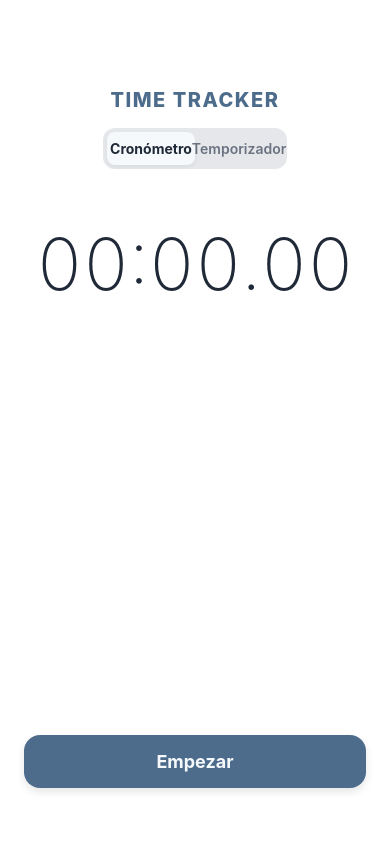
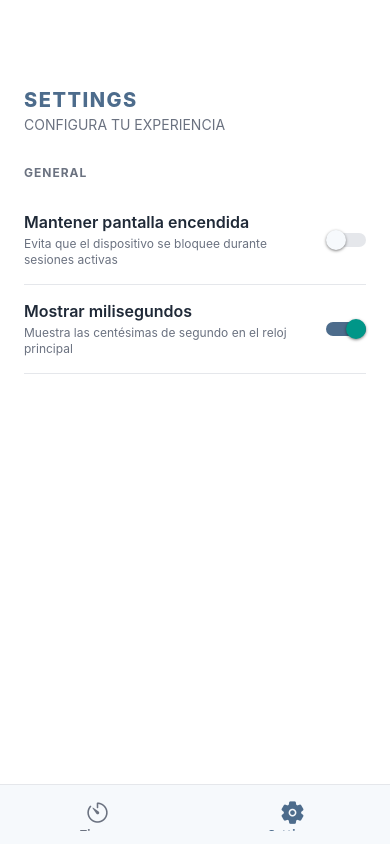
Before and after one commit to JaiRB19/TimeTrackerApp, a React Native app: screen /Settings in a window 390 px wide. Built offline with nearby package versions, Linux system fonts and the light colour scheme.

Commit message:
Settings Module

```diff
--- a/App.tsx
+++ b/App.tsx
@@ -1,22 +1,42 @@
+import React from 'react';
+import { View, ActivityIndicator, StyleSheet } from 'react-native';
 import { StatusBar } from 'expo-status-bar';
-import { StyleSheet, Text, View } from 'react-native';
-import HomeScreen from './src/screens/HomeScreen';
+import { NavigationContainer } from '@react-navigation/native';
+import AppNavigator from './src/navigation/AppNavigator';
+import { SettingsProvider, useSettings } from './src/hooks/useSettings';
+import { COLORS } from './src/constants/theme';
+
+
+function RootNavigation() {
+  const { isLoading } = useSettings();
+
+  if (isLoading) {
+    return (
+      <View style={styles.loadingContainer}>
+        <ActivityIndicator size="large" color={COLORS.primary} />
+      </View>
+    );
+  }
+
+  return <AppNavigator />;
+}
 
 export default function App() {
   return (
-    <>
-      {/* El estilo "light" hace que la hora y batería del celular se vean blancas sobre tu fondo oscuro */}
-      <StatusBar style="light" />
-      <HomeScreen />
-    </>
+    <SettingsProvider>
+      <NavigationContainer>
+        <StatusBar style="dark" />
+        <RootNavigation />
+      </NavigationContainer>
+    </SettingsProvider>
   );
 }
 
 const styles = StyleSheet.create({
-  container: {
+  loadingContainer: {
     flex: 1,
-    backgroundColor: '#fff',
+    backgroundColor: COLORS.background,
+    justifyContent: 'center',
     alignItems: 'center',
-    justifyContent: 'center',
   },
 });
--- /dev/null
+++ b/src/hooks/useSettings.tsx
@@ -0,0 +1,75 @@
+import React, { createContext, useContext, useState, useEffect, ReactNode } from 'react';
+import { activateKeepAwakeAsync, deactivateKeepAwake } from 'expo-keep-awake';
+import AsyncStorage from '@react-native-async-storage/async-storage';
+
+interface SettingsContextData {
+  keepAwake: boolean;
+  toggleKeepAwake: (value: boolean) => void;
+  showMs: boolean;
+  toggleShowMs: (value: boolean) => void;
+  isLoading: boolean; // Útil para no mostrar la UI hasta que carguen los ajustes
+}
+
+const STORAGE_KEY = '@time_tracker_settings';
+const SettingsContext = createContext<SettingsContextData>({} as SettingsContextData);
+
+export const SettingsProvider = ({ children }: { children: ReactNode }) => {
+  const [keepAwake, setKeepAwake] = useState(false);
+  const [showMs, setShowMs] = useState(true);
+  const [isLoading, setIsLoading] = useState(true);
+
+  // 1. Cargar ajustes al montar el componente
+  useEffect(() => {
+    const loadSettings = async () => {
+      try {
+        const savedSettings = await AsyncStorage.getItem(STORAGE_KEY);
+        if (savedSettings) {
+          const { keepAwake: savedKeepAwake, showMs: savedShowMs } = JSON.parse(savedSettings);
+          setKeepAwake(savedKeepAwake);
+          setShowMs(savedShowMs);
+        }
+      } catch (e) {
+        console.error("Error cargando ajustes", e);
+      } finally {
+        setIsLoading(false);
+      }
+    };
+
+    loadSettings();
+  }, []);
+
+  // 2. Guardar ajustes cada vez que cambien
+  useEffect(() => {
+    const saveSettings = async () => {
+      if (isLoading) return; // No guardar mientras se está cargando el estado inicial
+      try {
+        const settings = JSON.stringify({ keepAwake, showMs });
+        await AsyncStorage.setItem(STORAGE_KEY, settings);
+      } catch (e) {
+        console.error("Error guardando ajustes", e);
+      }
+    };
+
+    saveSettings();
+  }, [keepAwake, showMs, isLoading]);
+
+  // Manejo del hardware (Keep Awake)
+  useEffect(() => {
+    if (keepAwake) {
+      activateKeepAwakeAsync();
+    } else {
+      deactivateKeepAwake();
+    }
+  }, [keepAwake]);
+
+  const toggleKeepAwake = (value: boolean) => setKeepAwake(value);
+  const toggleShowMs = (value: boolean) => setShowMs(value);
+
+  return (
+    <SettingsContext.Provider value={{ keepAwake, toggleKeepAwake, showMs, toggleShowMs, isLoading }}>
+      {children}
+    </SettingsContext.Provider>
+  );
+};
+
+export const useSettings = () => useContext(SettingsContext);
--- /dev/null
+++ b/src/navigation/AppNavigator.tsx
@@ -0,0 +1,50 @@
+import React from 'react';
+import { createBottomTabNavigator } from '@react-navigation/bottom-tabs';
+import { Ionicons } from '@expo/vector-icons';
+import { COLORS } from '../constants/theme';
+
+// Importamos las pantallas
+import HomeScreen from '../screens/HomeScreen';
+import SettingsScreen from '../screens/SettingsScreen';
+
+const Tab = createBottomTabNavigator();
+
+export default function AppNavigator() {
+  return (
+    <Tab.Navigator
+      screenOptions={({ route }) => ({
+        headerShown: false, // Ocultamos el header nativo porque ya hicimos el nuestro
+        tabBarIcon: ({ focused, color, size }) => {
+          let iconName: keyof typeof Ionicons.glyphMap = 'timer-outline';
+
+          if (route.name === 'Timer') {
+            iconName = focused ? 'timer' : 'timer-outline';
+          } else if (route.name === 'Settings') {
+            iconName = focused ? 'settings' : 'settings-outline';
+          }
+
+          return <Ionicons name={iconName} size={size} color={color} />;
+        },
+        tabBarActiveTintColor: COLORS.primary,
+        tabBarInactiveTintColor: COLORS.textSecondary,
+        tabBarStyle: {
+          backgroundColor: COLORS.surface,
+          borderTopColor: COLORS.border,
+          elevation: 0, // Quita la sombra en Android
+          shadowOpacity: 0, // Quita la sombra en iOS
+          height: 60,
+          paddingBottom: 8,
+          paddingTop: 8,
+        },
+        tabBarLabelStyle: {
+          fontSize: 12,
+          fontWeight: '600',
+        }
+      })}
+    >
+      <Tab.Screen name="Timer" component={HomeScreen} />
+      {/* Aquí irá el HistoryScreen en el futuro */}
+      <Tab.Screen name="Settings" component={SettingsScreen} />
+    </Tab.Navigator>
+  );
+}
--- a/src/screens/HomeScreen.tsx
+++ b/src/screens/HomeScreen.tsx
@@ -3,6 +3,7 @@ import { View, Text, StyleSheet, TouchableOpacity } from 'react-native';
 import { COLORS, SPACING, SHADOWS } from '../constants/theme';
 import { useTimer } from '../hooks/useTimer';
 import { formatTime } from '../utils/timeFormat';
+import { useSettings } from '../hooks/useSettings';
 
 // Importamos nuestros nuevos módulos limpios
 import { ModeSelector } from '../components/timer/ModeSelector';
@@ -16,6 +17,7 @@ export default function HomeScreen() {
   } = useTimer();
 
   const isTimerZero = mode === 'timer' && time === 0;
+  const { showMs } = useSettings();
 
   return (
     <View style={styles.container}>
@@ -28,7 +30,7 @@ export default function HomeScreen() {
 
       {/* 2. DISPLAY */}
       <View style={styles.timerContainer}>
-        <Text style={styles.timeText}>{formatTime(time)}</Text>
+        <Text style={styles.timeText}>{formatTime(time, showMs)}</Text>
       </View>
 
       {/* 3. ÁREA DINÁMICA (Marcas o Presets) */}
--- /dev/null
+++ b/src/screens/SettingsScreen.tsx
@@ -0,0 +1,63 @@
+// src/screens/SettingsScreen.tsx
+import React from 'react';
+import { View, Text, StyleSheet, Switch } from 'react-native';
+import { COLORS, SPACING } from '../constants/theme';
+import { useSettings } from '../hooks/useSettings';
+
+export default function SettingsScreen() {
+  // Consumimos el estado global
+  const { keepAwake, toggleKeepAwake, showMs, toggleShowMs } = useSettings();
+
+  return (
+    <View style={styles.container}>
+      <View style={styles.header}>
+        <Text style={styles.title}>SETTINGS</Text>
+        <Text style={styles.subtitle}>Configura tu experiencia</Text>
+      </View>
+
+      <View style={styles.section}>
+        <Text style={styles.sectionTitle}>GENERAL</Text>
+
+        <View style={styles.settingRow}>
+          <View style={styles.settingTextContainer}>
+            <Text style={styles.settingLabel}>Mantener pantalla encendida</Text>
+            <Text style={styles.settingDescription}>Evita que el dispositivo se bloquee durante sesiones activas</Text>
+          </View>
+          <Switch
+            trackColor={{ false: COLORS.border, true: COLORS.primary }}
+            thumbColor={COLORS.surface}
+            value={keepAwake}
+            onValueChange={toggleKeepAwake} // Llama a la función global
+          />
+        </View>
+
+        <View style={styles.settingRow}>
+          <View style={styles.settingTextContainer}>
+            <Text style={styles.settingLabel}>Mostrar milisegundos</Text>
+            <Text style={styles.settingDescription}>Muestra las centésimas de segundo en el reloj principal</Text>
+          </View>
+          <Switch
+            trackColor={{ false: COLORS.border, true: COLORS.primary }}
+            thumbColor={COLORS.surface}
+            value={showMs}
+            onValueChange={toggleShowMs} // Llama a la función global
+          />
+        </View>
+      </View>
+    </View>
+  );
+}
+
+// ... Mantén exactamente los mismos estilos que ya tenías en la parte de abajo
+const styles = StyleSheet.create({
+  container: { flex: 1, backgroundColor: COLORS.background, padding: SPACING.l },
+  header: { marginTop: SPACING.xl * 2, marginBottom: SPACING.xl },
+  title: { color: COLORS.primary, fontSize: 20, fontWeight: '800', letterSpacing: 1.5 },
+  subtitle: { color: COLORS.textSecondary, fontSize: 14, textTransform: 'uppercase', marginTop: 4 },
+  section: { marginBottom: SPACING.xl },
+  sectionTitle: { color: COLORS.textSecondary, fontSize: 12, fontWeight: '700', letterSpacing: 1, marginBottom: SPACING.m },
+  settingRow: { flexDirection: 'row', justifyContent: 'space-between', alignItems: 'center', paddingVertical: SPACING.m, borderBottomWidth: 1, borderBottomColor: COLORS.border },
+  settingTextContainer: { flex: 1, paddingRight: SPACING.m },
+  settingLabel: { color: COLORS.text, fontSize: 16, fontWeight: '600', marginBottom: 4 },
+  settingDescription: { color: COLORS.textSecondary, fontSize: 12, lineHeight: 16 },
+});
--- a/src/utils/timeFormat.ts
+++ b/src/utils/timeFormat.ts
@@ -1,4 +1,4 @@
-export const formatTime = (timeInMs: number): string => {
+export const formatTime = (timeInMs: number, showMs: boolean = true): string => {
   const totalSeconds = Math.floor(timeInMs / 1000);
   const minutes = Math.floor(totalSeconds / 60);
   const seconds = totalSeconds % 60;
@@ -6,5 +6,9 @@ export const formatTime = (timeInMs: number): string => {
 
   const pad = (num: number) => num.toString().padStart(2, '0');
 
+  if (!showMs) {
+    return `${pad(minutes)}:${pad(seconds)}`;
+  }
+
   return `${pad(minutes)}:${pad(seconds)}.${pad(centiseconds)}`;
 };
```
Also changed, not shown: package.json (+7 -0 lines), 1 other file (tests, documents, lock files or other folders).
